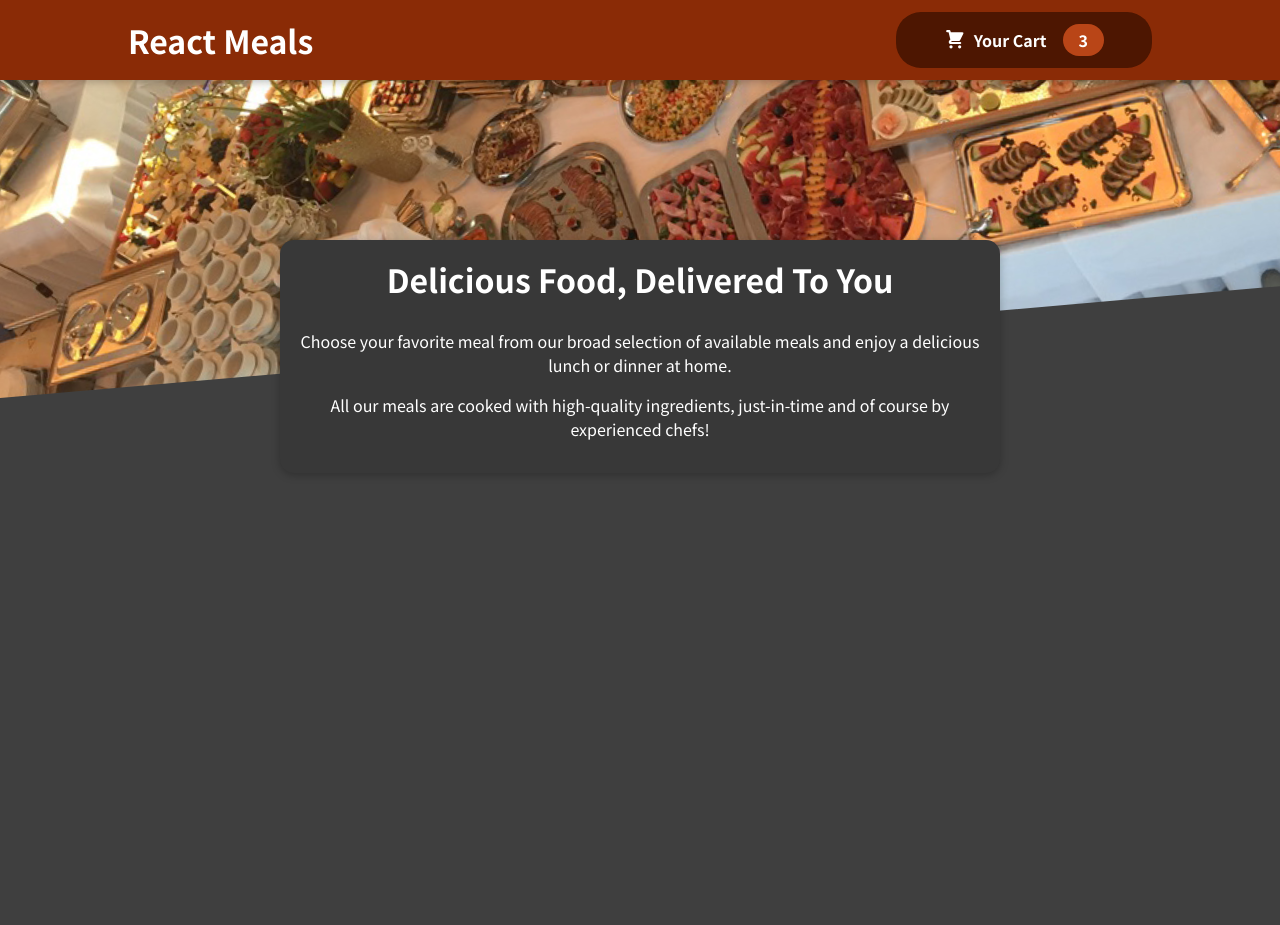
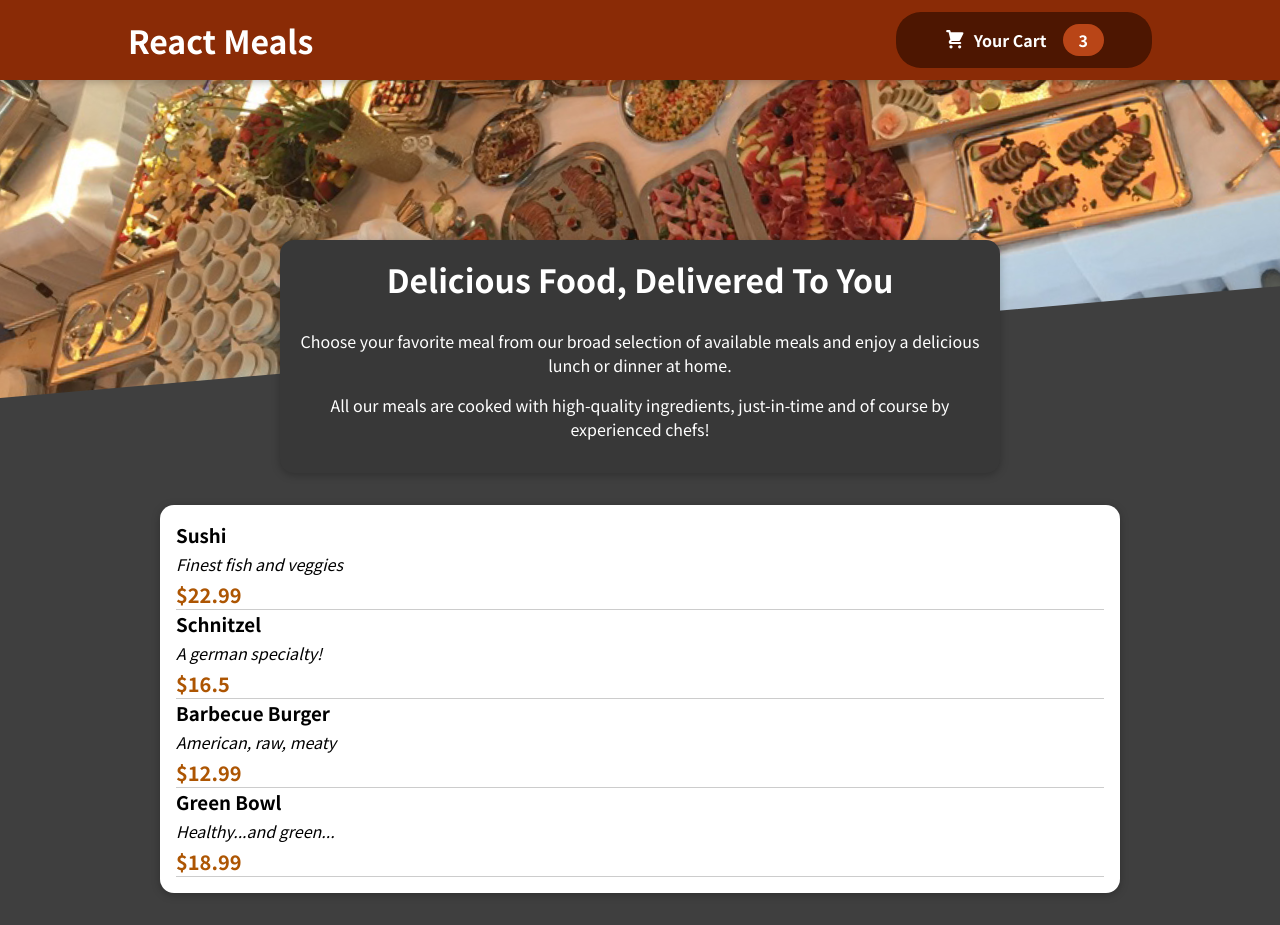
Before and after one commit to Phaedra144/food-order-app, a React (Create React App) app: page / in a window 1280 px wide. Before the commit the page ends 800 px from the top, so only its background shows below. Built offline with nearby package versions, Linux system fonts and the light colour scheme.

Commit message:
add meals components

```diff
--- a/src/App.js
+++ b/src/App.js
@@ -1,6 +1,7 @@
-import MealsSummary from './components/MealsSummary';
+import MealsSummary from './components/mealsummary/MealsSummary';
 import Header from './components/header/Header';
 import React from 'react';
+import Meals from './components/meals/Meals';
 
 function App() {
   return (
@@ -8,6 +9,7 @@
       <Header />
       <main>
           <MealsSummary />
+          <Meals />
       </main>
     </React.Fragment>
   );
--- a/src/components/header/Header.js
+++ b/src/components/header/Header.js
@@ -3,7 +3,7 @@
 import classes from './Header.module.css';
 import HeaderCartButton from "./HeaderCartButton";
 
-function Header() {
+function Header(props) {
     return (
         <React.Fragment>
             <header className={classes.header}>
--- /dev/null
+++ b/src/components/meals/MealItem.js
@@ -0,0 +1,18 @@
+import React from 'react';
+import styles from './MealItem.module.css';
+
+function MealItem(props) {
+
+    return (
+        <li className={styles.meal}>
+            <div>
+                <h3>{props.name}</h3>
+                <div className={styles.description}>{props.description}</div>
+                <div className={styles.price}>${props.price}</div>
+            </div>
+        </li>
+    );
+
+}
+
+export default MealItem;
--- /dev/null
+++ b/src/components/meals/MealItem.module.css
@@ -0,0 +1,21 @@
+.meal {
+    display: flex;
+    justify-content: space-between;
+    border-bottom: 1px solid #ccc;
+    background-color: white;
+  }
+
+  .meal h3 {
+    margin: 0 0 0.25rem 0;
+  }
+
+  .description {
+    font-style: italic;
+  }
+
+  .price {
+    margin-top: 0.25rem;
+    font-weight: bold;
+    color: #ad5502;
+    font-size: 1.25rem;
+  }
--- /dev/null
+++ b/src/components/meals/Meals.js
@@ -0,0 +1,53 @@
+import React from "react";
+import Card from "../UI/Card";
+import MealItem from "./MealItem";
+import styles from "./Meals.module.css";
+
+const DUMMY_MEALS = [
+  {
+    id: 'm1',
+    name: 'Sushi',
+    description: 'Finest fish and veggies',
+    price: 22.99,
+  },
+  {
+    id: 'm2',
+    name: 'Schnitzel',
+    description: 'A german specialty!',
+    price: 16.5,
+  },
+  {
+    id: 'm3',
+    name: 'Barbecue Burger',
+    description: 'American, raw, meaty',
+    price: 12.99,
+  },
+  {
+    id: 'm4',
+    name: 'Green Bowl',
+    description: 'Healthy...and green...',
+    price: 18.99,
+  },
+];
+
+function Meals(props) {
+
+  const mealsList = DUMMY_MEALS.map((meal) => (
+    <MealItem
+      key={meal.id}
+      name={meal.name}
+      description={meal.description}
+      price={meal.price}
+    />
+  ));
+
+  return (
+    <section>
+      <Card className={styles.meals}>
+        <ul>{mealsList}</ul>
+      </Card>
+    </section>
+  );
+};
+
+export default Meals;
--- /dev/null
+++ b/src/components/meals/Meals.module.css
@@ -0,0 +1,25 @@
+.meals {
+    max-width: 60rem;
+    width: 90%;
+    margin: 2rem auto;
+    animation: meals-appear 1s ease-out forwards;
+    background-color: white;
+  }
+
+  .meals ul {
+    list-style: none;
+    margin: 0;
+    padding: 0;
+  }
+
+  @keyframes meals-appear {
+    from {
+      opacity: 0;
+      transform: translateY(3rem);
+    }
+
+    to {
+      opacity: 1;
+      transform: translateY(0);
+    }
+  }
--- a/src/components/MealsSummary.js
+++ b/src/components/mealsummary/MealsSummary.js
@@ -1,5 +1,5 @@
 import classes from './MealsSummary.module.css';
-import Card from './UI/Card';
+import Card from '../UI/Card';
 
 const MealsSummary = () => {
   return (
```
Also changed, not shown: src/components/mealsummary/MealsSummary.module.css (renamed from src/components/MealsSummary.module.css).
